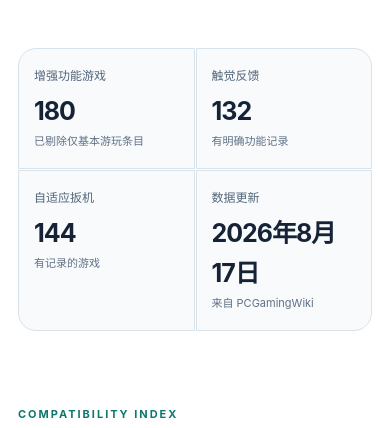
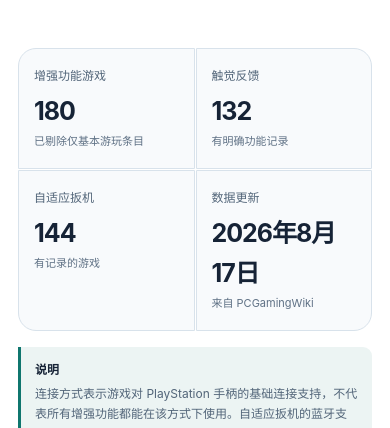
Before and after one commit to ewiro/dualsense-pc-games-zh, a website: page index.html in a window 390 px wide. Shown: the part 75-503 px from the top of the page. Drawn offline with Linux system fonts and the light colour scheme.

Commit message:
add compatibility explanation below stats

```diff
--- a/index.html
+++ b/index.html
@@ -34,6 +34,11 @@
         <div class="stat"><span class="stat-label">数据更新</span><strong id="stat-date">—</strong><span class="stat-note">来自 PCGamingWiki</span></div>
       </section>
 
+      <aside class="stats-explanation" aria-label="连接方式与功能说明">
+        <strong>说明</strong>
+        <span>连接方式表示游戏对 PlayStation 手柄的基础连接支持，不代表所有增强功能都能在该方式下使用。自适应扳机的蓝牙支持因游戏而异；DualSense 原生触觉反馈通常需要有线连接。具体限制请查看对应游戏的数据来源。</span>
+      </aside>
+
       <section id="catalog" class="catalog" aria-labelledby="catalog-title">
         <div class="section-heading"><div><p class="eyebrow">COMPATIBILITY INDEX</p><h1 id="catalog-title">游戏兼容性</h1></div><p id="result-count" class="result-count"></p></div>
         <div class="controls">
--- a/light.css
+++ b/light.css
@@ -14,7 +14,23 @@
 
 :root[data-theme="dark"] { color-scheme: dark; --dim: #71879b; }
 
-.stats { margin-top: 72px; }
+.stats { margin-top: 72px; margin-bottom: 16px; }
+.stats-explanation {
+  width: calc(100% - 64px);
+  max-width: 1176px;
+  margin: 0 auto 96px;
+  padding: 14px 16px;
+  display: flex;
+  align-items: flex-start;
+  gap: 10px;
+  border-left: 3px solid var(--teal);
+  border-radius: 0 9px 9px 0;
+  background: color-mix(in srgb, var(--panel) 92%, var(--teal) 8%);
+  color: var(--muted);
+  font-size: 12px;
+  line-height: 1.7;
+}
+.stats-explanation strong { flex: 0 0 auto; color: var(--ink); }
 .section-heading h1 { font-size: 36px; line-height: 1.1; letter-spacing: -.04em; margin: 0; }
 .controls { grid-template-columns: minmax(220px, 1.45fr) repeat(5, minmax(112px, 1fr)); }
 
@@ -118,7 +134,14 @@ th { text-align: center; }
 }
 
 @media (max-width: 640px) {
-  .stats { margin-top: 48px; }
+  .stats { margin-top: 48px; margin-bottom: 16px; }
+  .stats-explanation {
+    width: calc(100% - 36px);
+    margin-bottom: 72px;
+    padding: 13px 14px;
+    display: block;
+  }
+  .stats-explanation strong { display: block; margin-bottom: 4px; }
   .theme-toggle { padding: 0 11px; }
   .game-identity { gap: 10px; }
   .cover,
```
